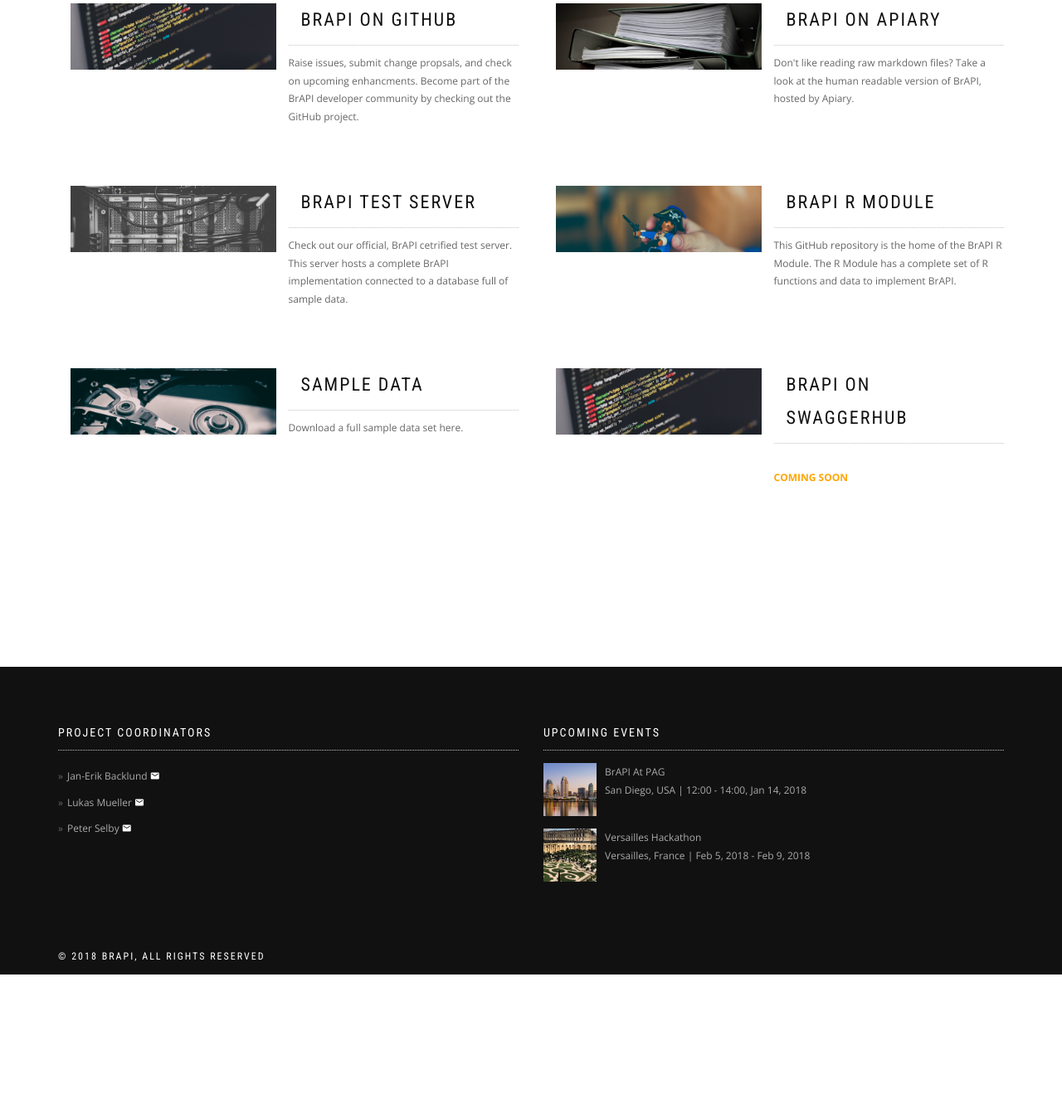
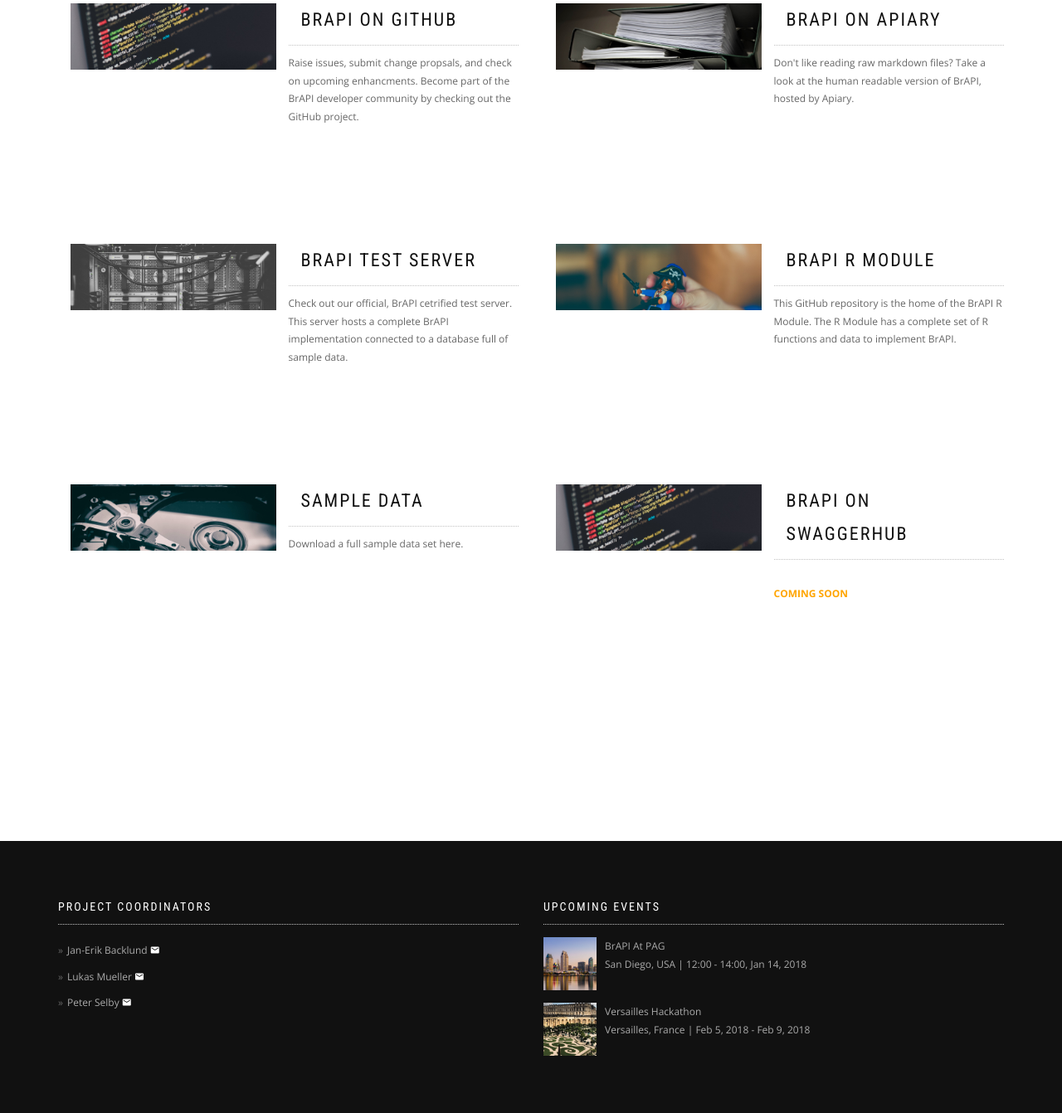
Before and after one commit to plantbreeding/brapi-website, a PHP site: page /developers.php in a window 1280 px wide. Shown: the part 370-1712 px from the top of the page at 83% size. Before the commit the page ends 1545 px from the top, so only its background shows below. Run offline with PHP 8.4, Linux system fonts and the light colour scheme; some web fonts are replaced.

Commit message:
update brapps

```diff
--- a/assets/css/style.css
+++ b/assets/css/style.css
@@ -2269,9 +2269,11 @@ p > a {
   margin: 0 0 20px;
 }
 
+@media (min-width: 970px) {
 .post-thumbnail.col-md-12{
   overflow: hidden;
   height: 80px
+}
 }
 
 .post-quote {
@@ -2283,7 +2285,7 @@ p > a {
 /* Post columns */
 .post-columns .post {
   margin: 0 0 40px;
-  min-height: 180px;
+  min-height: 250px;
 }
 
 .post-columns .post-header {
```
